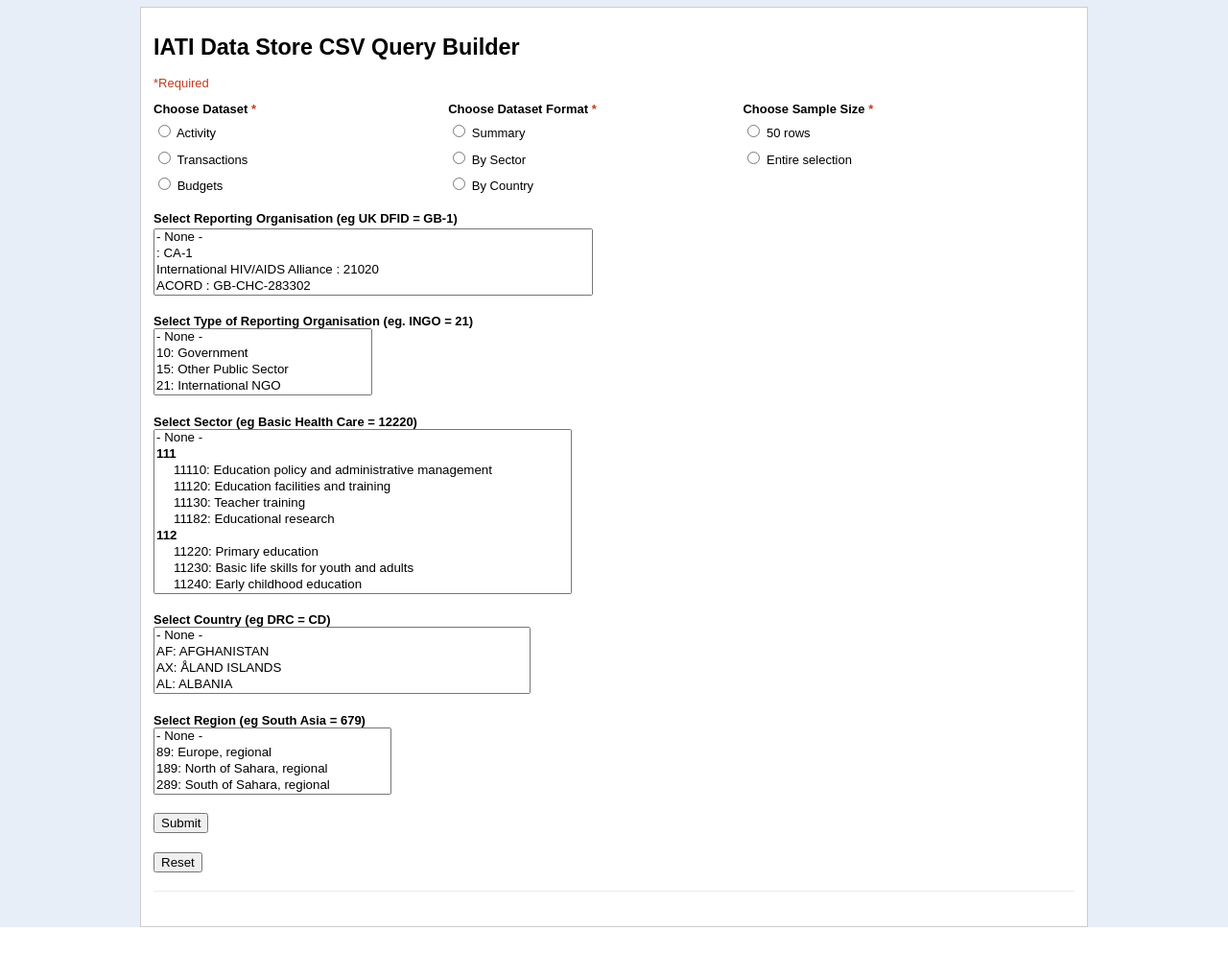
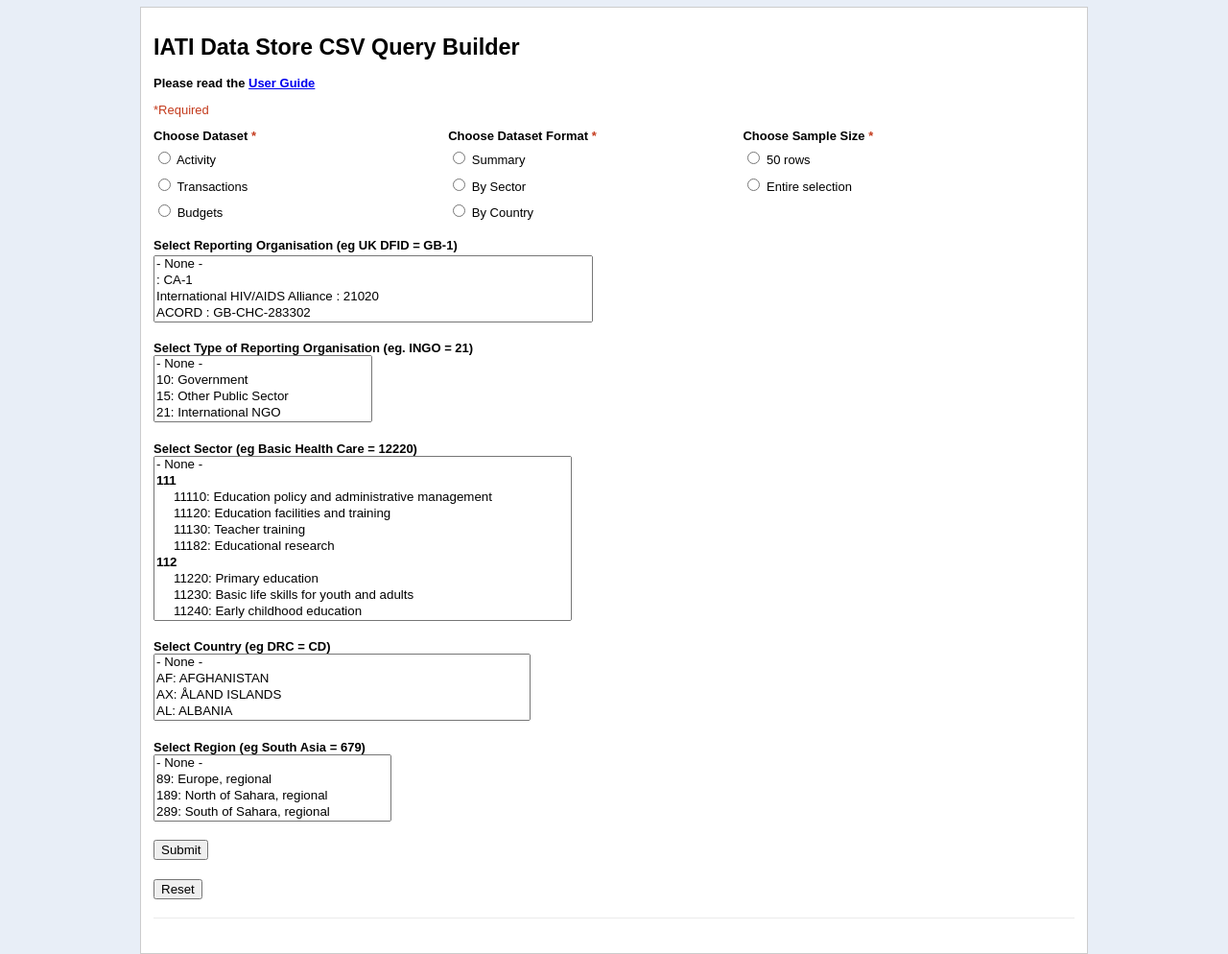
Before and after one commit to IATI/IATI-Query-Builder, a PHP site: page / in a window 1280 px wide. Shown: the whole page at 96% size. Before the commit the page ends 966 px from the top, so only its background shows below. Run offline with PHP 8.4, Linux system fonts and the light colour scheme.

Commit message:
Fixes #9 Adds the link to user guidence

```diff
--- a/index.php
+++ b/index.php
@@ -167,6 +167,7 @@
       <div class="ss-top-of-page">
         <div class="ss-form-heading">
           <h1 class="ss-form-title" dir="ltr">IATI Data Store CSV Query Builder</h1>
+          <p class="guide">Please read the <a href="https://docs.google.com/document/d/1x9S_MX643jfxVY3IA2-wRdiBhLKyDIucrd7DO05BSSA/edit#">User Guide</a></p>
           <hr class="ss-email-break" style="display:none;">
           <?php
             if (isset($api_link)) {
--- a/style.css
+++ b/style.css
@@ -462,3 +462,4 @@
 .ss-prepopulate-input,.ss-submit-url-input{width:100%}
 
 .url {border:2px solid #e8eef7; padding:5px; margin:10px 0;}
+.guide {font-weight:bold}
```
